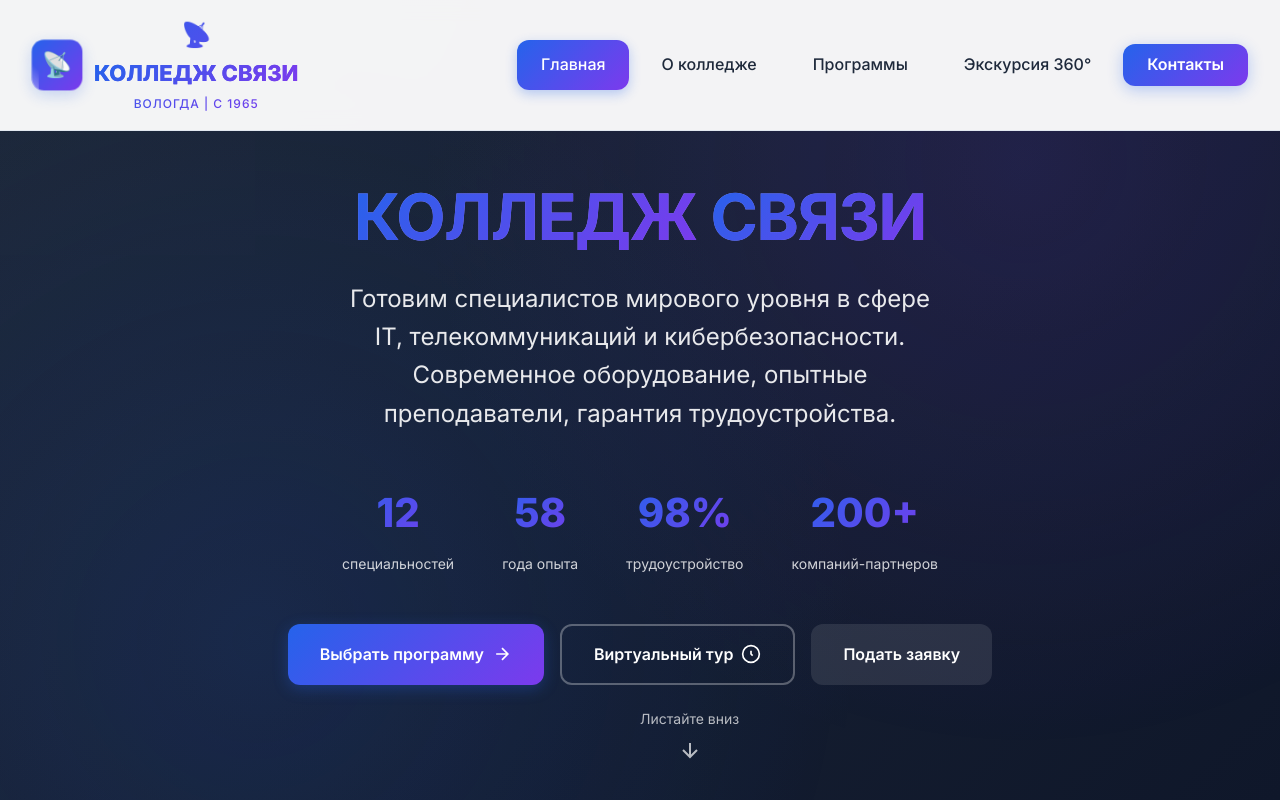
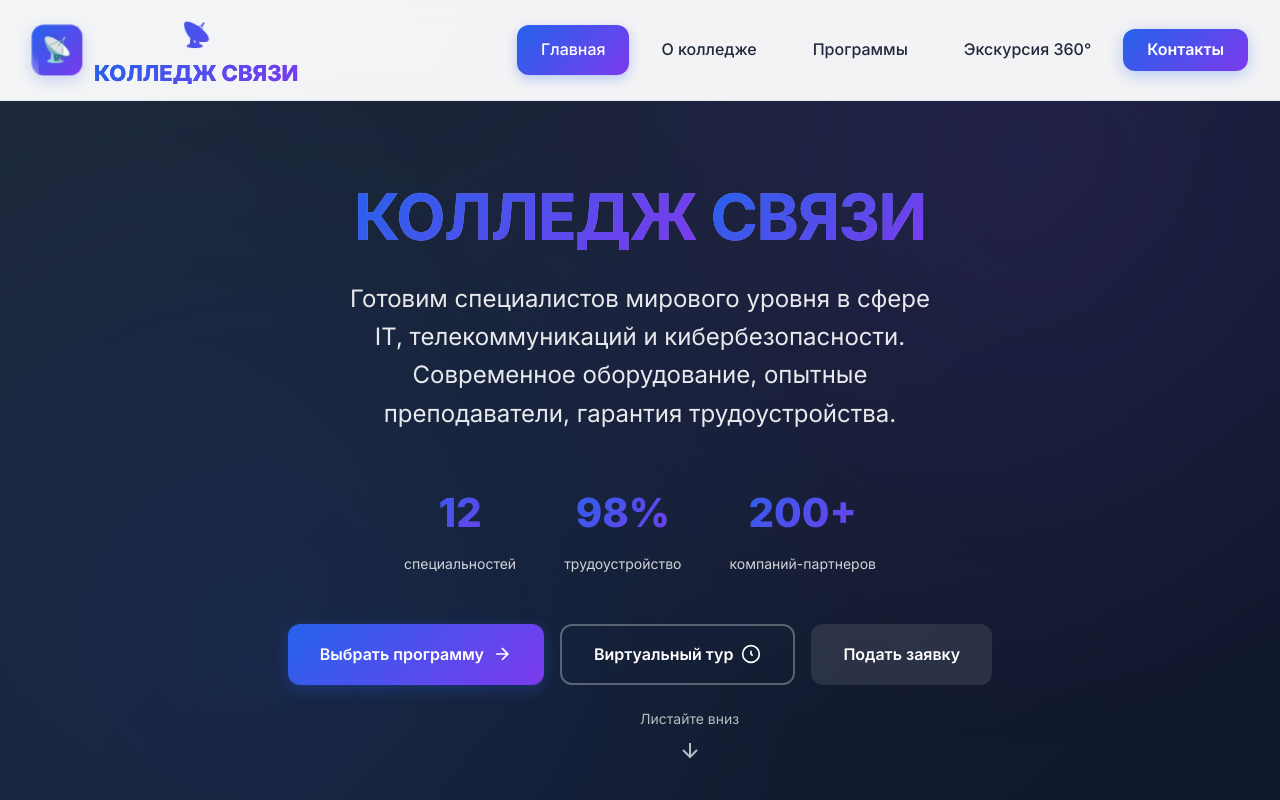
Before and after one commit to LOL-Pelmen/virtual, a plain HTML site: page index.html in a window 1280 px wide. Shown: the top 800 px of the page. Drawn offline with Linux system fonts and the light colour scheme.

Commit message:
Updatte index.html

```diff
--- a/index.html
+++ b/index.html
@@ -46,7 +46,6 @@
         <div class="logo-icon"></div>
         <div class="logo">
           <div class="logo-main">КОЛЛЕДЖ СВЯЗИ</div>
-          <div class="logo-sub">ВОЛОГДА | С 1965</div>
         </div>
       </a>
 
@@ -89,10 +88,7 @@
             <div class="stat-number">12</div>
             <div class="stat-label">специальностей</div>
           </div>
-          <div class="stat">
-            <div class="stat-number">58</div>
-            <div class="stat-label">года опыта</div>
-          </div>
+
           <div class="stat">
             <div class="stat-number">98%</div>
             <div class="stat-label">трудоустройство</div>
```
